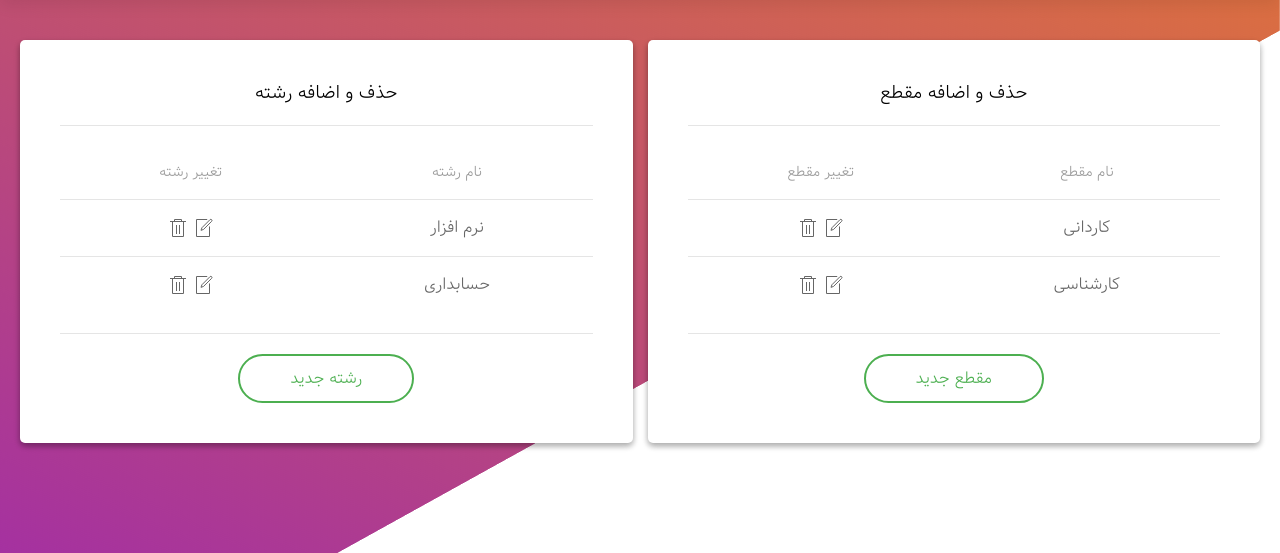
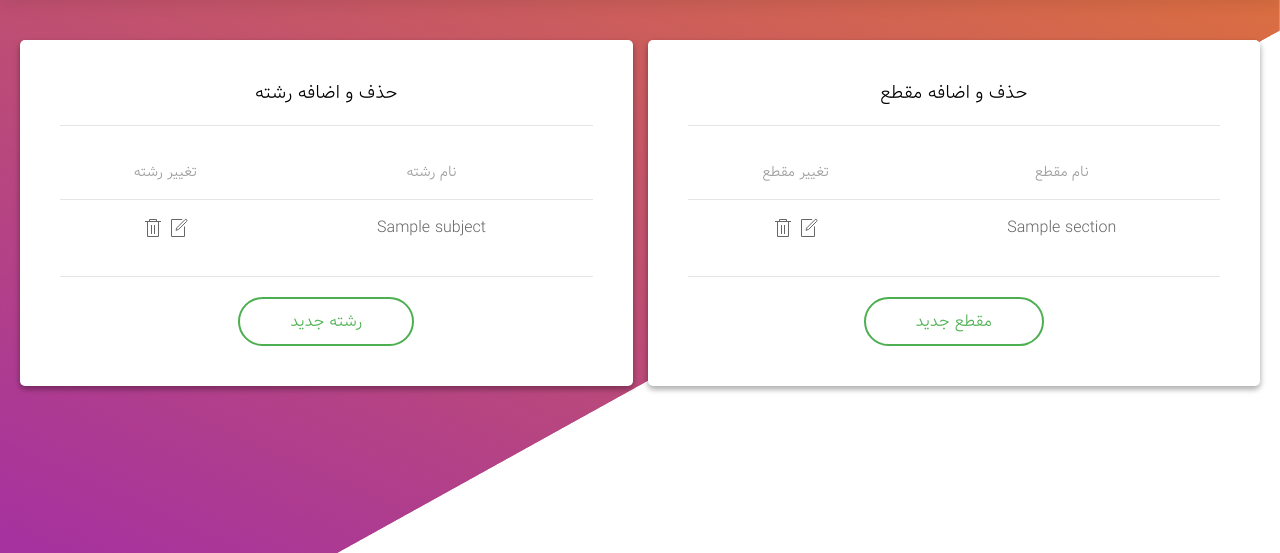
Before and after one commit to mrsdz/archiver-django, a Django app: template web/templates/education-mg.html in a window 1280 px wide. Shown: the part 60-613 px from the top of the page. Run offline with Django 3.2, Linux system fonts and the light colour scheme; the template is opened without the code that fills it: most values are stand-ins (such as "Sample title", 1, 10 or a date in 2020); some libraries are stand-ins or nearby versions; some web fonts are replaced.

Commit message:
Change subject and section added to education page

```diff
--- a/web/templates/education-mg.html
+++ b/web/templates/education-mg.html
@@ -37,28 +37,22 @@
                     </tr>
                     </thead>
                     <tbody>
+                        {% for i in subject %}
                             <tr>
-                        <td class="rec-name">نرم افزار</td>
+                                <td class="rec-name">{{ i.name }}</td>
                                 <td class="edit-input">
-                            <input value="نرم افزار" class="edit-input edit-input-style" dir="rtl">
-                            <a class="save" href="#">تغییر</a>
+                                    <form method="post" action="{% url 'Edit Subject' %}">
+                                        <input type="hidden" name="id" value="{{ i.id }}" class="edit-input edit-input-style" dir="rtl">
+                                        <input name="name" value="{{ i.name }}" class="edit-input edit-input-style" dir="rtl">
+                                        {% csrf_token %}
+                                    </form>
                                 </td>
                                 <td>
                                     <a class="edit edit-style" uk-icon="icon: file-edit"></a>
                                     <a class="edit-style" uk-icon="icon: trash"></a>
                                 </td>
                             </tr>
-                    <tr>
-                        <td class="rec-name">حسابداری</td>
-                        <td class="edit-input">
-                            <input value="حسابداری" class="edit-input edit-input-style" dir="rtl">
-                            <a class="save" href="#">تغییر</a>
-                        </td>
-                        <td>
-                            <a class="edit edit-style" uk-icon="icon: file-edit"></a>
-                            <a class="edit-style" uk-icon="icon: trash"></a>
-                        </td>
-                    </tr>
+                        {% endfor %}
                     </tbody>
                 </table>
                 <hr/>
@@ -82,28 +76,22 @@
                         </tr>
                         </thead>
                         <tbody>
+                            {% for i in section %}
                                 <tr>
-                            <td class="rec-name">کاردانی</td>
+                                    <td class="rec-name">{{ i.name }}</td>
                                     <td class="edit-input">
-                                <input value="کاردانی" class="edit-input edit-input-style" dir="rtl">
-                                <a class="save" href="#">تغییر</a>
+                                        <form method="post" action="{% url 'Edit Section' %}">
+                                            <input type="hidden" name="id" value="{{ i.id }}" class="edit-input edit-input-style" dir="rtl">
+                                            <input name="name" value="{{ i.name }}" class="edit-input edit-input-style" dir="rtl">
+                                            {% csrf_token %}
+                                        </form>
                                     </td>
                                     <td>
                                         <a class="edit edit-style" uk-icon="icon: file-edit"></a>
                                         <a class="edit-style" uk-icon="icon: trash"></a>
                                     </td>
                                 </tr>
-                        <tr>
-                            <td class="rec-name">کارشناسی</td>
-                            <td class="edit-input">
-                                <input value="کارشناسی" class="edit-input edit-input-style" dir="rtl">
-                                <a class="save" href="#">تغییر</a>
-                            </td>
-                            <td>
-                                <a class="edit edit-style" uk-icon="icon: file-edit"></a>
-                                <a class="edit-style" uk-icon="icon: trash"></a>
-                            </td>
-                        </tr>
+                            {% endfor %}
                         </tbody>
                     </table>
                     <hr/>
--- a/web/urls.py
+++ b/web/urls.py
@@ -24,6 +24,8 @@ urlpatterns = [
     url(r'^admins/panel/staff/add/$', views.add_staffer, name="Add Staff"),
     url(r'^admins/panel/staff/delete/$', views.delete_staffer, name="Delete Staff"),
     url(r'^admins/panel/education/$', views.education_page, name="Education Management"),
+    url(r'^admins/panel/education/subject/edit/$', views.edit_subject, name="Edit Subject"),
+    url(r'^admins/panel/education/section/edit/$', views.edit_section, name="Edit Section"),
     url(r'^student/login/$', views.student_login, name="Student Login"),
     url(r'^upload/$', views.upload_document, name="Upload"),
     url(r'^media/', views.media, name="Media"),
```
Also changed, not shown: web/forms.py (+18 -0 lines), web/views.py (+38 -0 lines). Lines whose indentation alone changed are shown as unchanged.
